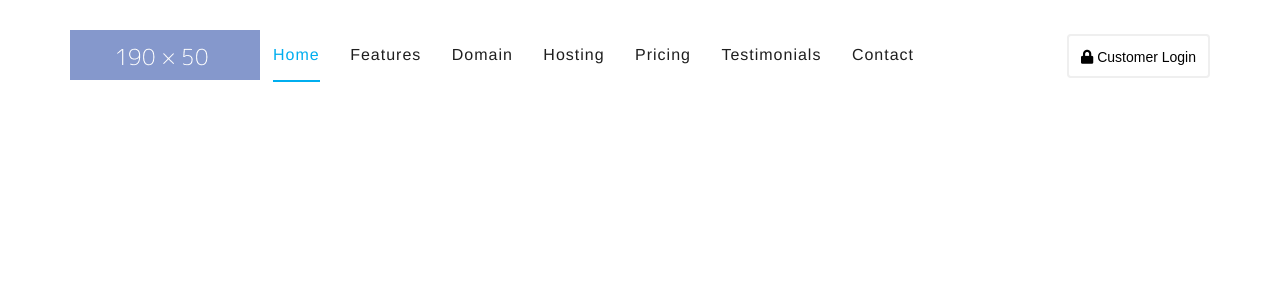
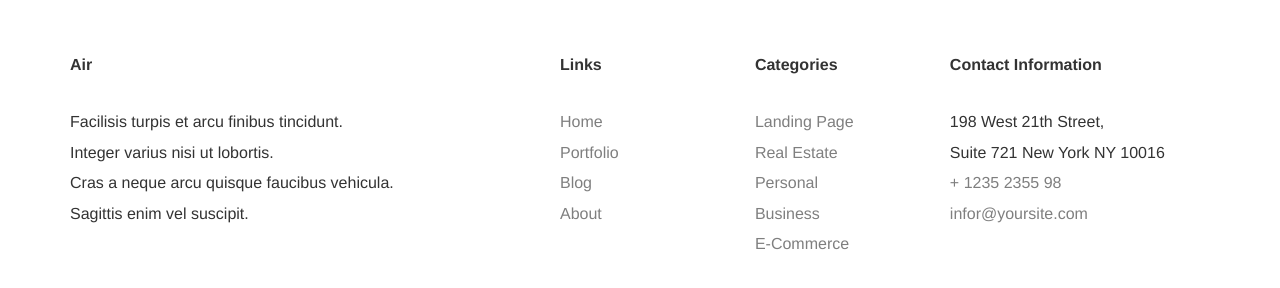
Before and after one commit to Tran-Quyen/fe-practice-powerful, a plain HTML site: page index.html in a window 1280 px wide. Drawn offline with Linux system fonts and the light colour scheme.

Commit message:
first commit

```diff
--- a/assets/css/main.css
+++ b/assets/css/main.css
@@ -8,7 +8,7 @@ html {
   color: #333;
   font-family: Helvetica, sans-serif;
   font-size: 16px;
-  line-height: 1.5;
+  line-height: 1.9;
 }
 
 body {
@@ -20,6 +20,16 @@ main {
   padding: 10px 0;
 }
 
+a {
+  color: #7f7f7f;
+  text-decoration: none;
+  transition: 0.3s color;
+}
+
+a:hover {
+  color: #000;
+}
+
 ul {
   list-style: none;
 }
@@ -27,6 +37,7 @@ ul {
 .clearfix {
   zoom: 1;
 }
+
 .clearfix:after {
   clear: both;
   content: ".";
@@ -37,59 +48,40 @@ ul {
 }
 
 /* Layout */
-header {
+footer {
   margin: 30px auto;
   position: relative;
   width: 1140px;
 }
 
-header #logo {
+footer div {
   float: left;
 }
 
-header .navigation {
-  float: left;
-  height: 50px;
+footer div h4 {
+  margin-bottom: 27px;
 }
 
-header .navigation li {
-  display: inline-block;
-  padding: 0 13px;
+footer .air {
+  max-width: 490px;
+  width: 42.98%;
 }
 
-header .navigation li a {
-  display: block;
-  line-height: 50px;
-  color: #1f1f1f;
-  letter-spacing: 1px;
-  border-bottom: 2px solid transparent;
-  text-decoration: none;
-  transition: 0.3s color, 1s border;
-  will-change: color, border;
+footer .links {
+  max-width: 195px;
+  width: 17.1%;
 }
 
-header .navigation li.active a,
-header .navigation li a:hover {
-  color: #00aeef;
-  border-bottom: 2px solid #00aeef;
+footer .categories {
+  max-width: 195px;
+  width: 17.1%;
 }
 
-header .login {
-  position: absolute;
-  right: 0;
-  top: 4px;
+footer .contact {
+  max-width: 260px;
+  width: 22.82%;
 }
 
-header .login button {
-  background: none;
-  border: 2px solid #efefef;
-  border-radius: 4px;
-  cursor: pointer;
-  font-size: 14px;
-  padding: 13px 12px 11px;
-  transition: 0.3s border-color;
+footer .contact address {
+  font-style: normal;
 }
-
-header .login button:hover {
-  border-color: #00aeef;
-}
--- a/index.html
+++ b/index.html
@@ -4,7 +4,7 @@
     <meta charset="UTF-8" />
     <meta http-equiv="X-UA-Compatible" content="IE=edge" />
     <meta name="viewport" content="width=device-width, initial-scale=1.0" />
-    <title>Bai 9 - 5</title>
+    <title>Bai 10 - 4</title>
     <link
       rel="stylesheet"
       href="https://cdnjs.cloudflare.com/ajax/libs/font-awesome/5.15.2/css/all.min.css"
@@ -15,25 +15,52 @@
     <link rel="shortcut icon" href="./assets/img/Q-icon.png" type="image/png" />
   </head>
   <body>
-    <header class="clearfix">
-      <h1 id="logo">
-        <a href="#"><img src="./assets/img/img_190x50.png" alt="190x50" /></a>
-      </h1>
-      <nav class="navigation">
-        <ul>
-          <li class="active"><a href="#">Home</a></li>
-          <li><a href="#">Features</a></li>
-          <li><a href="#">Domain</a></li>
-          <li><a href="#">Hosting</a></li>
-          <li><a href="#">Pricing</a></li>
-          <li><a href="#">Testimonials</a></li>
-          <li><a href="#">Contact</a></li>
-        </ul>
-      </nav>
-      <p class="login">
-        <button><i class="fas fa-lock"></i> Customer Login</button>
-      </p>
-    </header>
     <main></main>
+    <footer class="clearfix">
+      <div class="air">
+        <h4>Air</h4>
+        <p>
+          Facilisis turpis et arcu finibus tincidunt.<br />
+          Integer varius nisi ut lobortis.<br />
+          Cras a neque arcu quisque faucibus vehicula.<br />
+          Sagittis enim vel suscipit.
+        </p>
+      </div>
+
+      <div class="links">
+        <h4>Links</h4>
+        <nav>
+          <ul>
+            <li><a href="./">Home</a></li>
+            <li><a href="./">Portfolio</a></li>
+            <li><a href="./">Blog</a></li>
+            <li><a href="./">About</a></li>
+          </ul>
+        </nav>
+      </div>
+
+      <div class="categories">
+        <h4>Categories</h4>
+        <nav>
+          <ul>
+            <li><a href="./">Landing Page</a></li>
+            <li><a href="./">Real Estate</a></li>
+            <li><a href="./">Personal</a></li>
+            <li><a href="./">Business</a></li>
+            <li><a href="./">E-Commerce</a></li>
+          </ul>
+        </nav>
+      </div>
+
+      <div class="contact">
+        <h4>Contact Information</h4>
+        <address>
+          198 West 21th Street,<br />
+          Suite 721 New York NY 10016
+        </address>
+        <p><a href="tel:+1235235598">+ 1235 2355 98</a></p>
+        <p><a href="mailto:infor@yoursite.com">infor@yoursite.com</a></p>
+      </div>
+    </footer>
   </body>
 </html>
```
